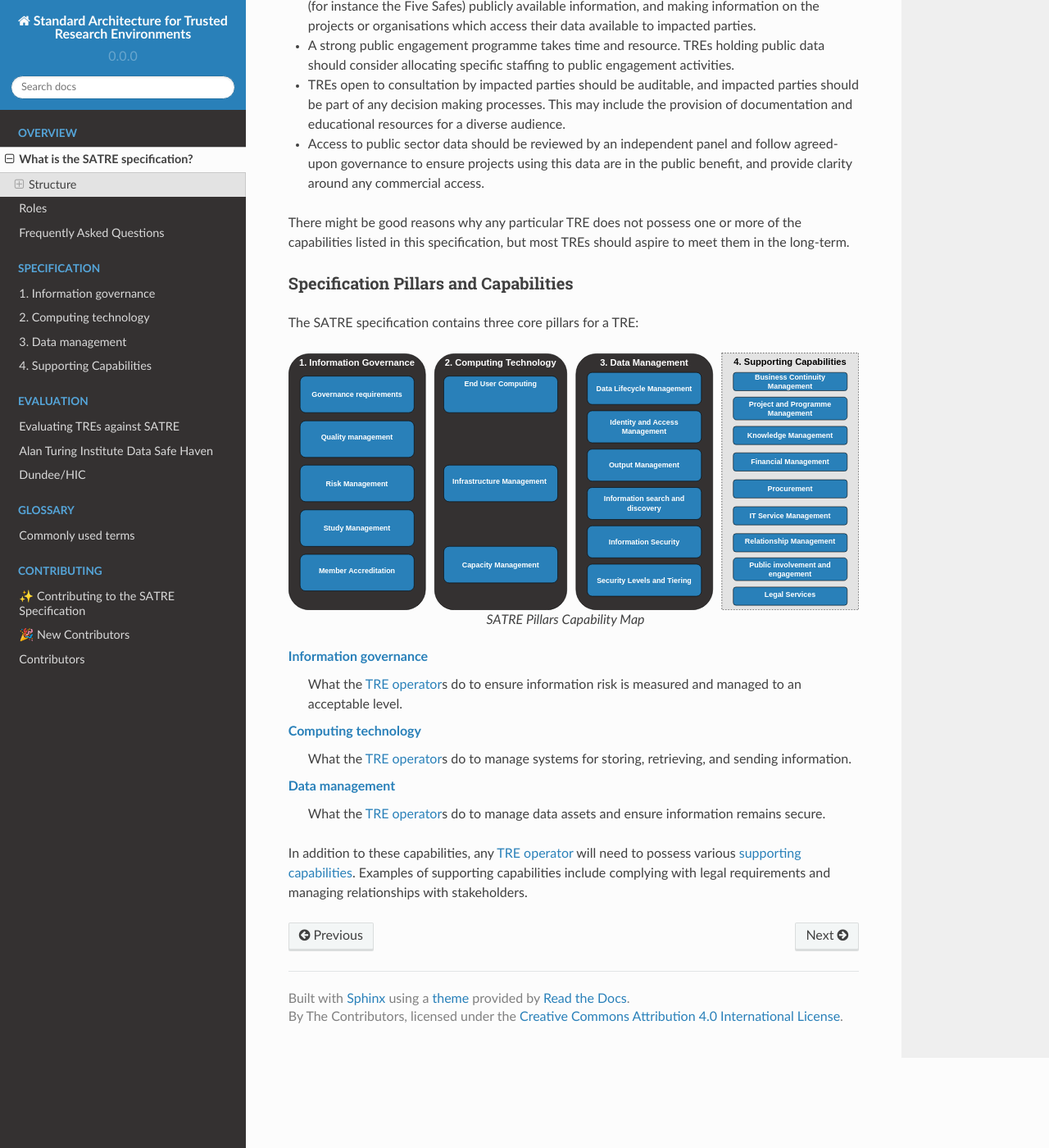
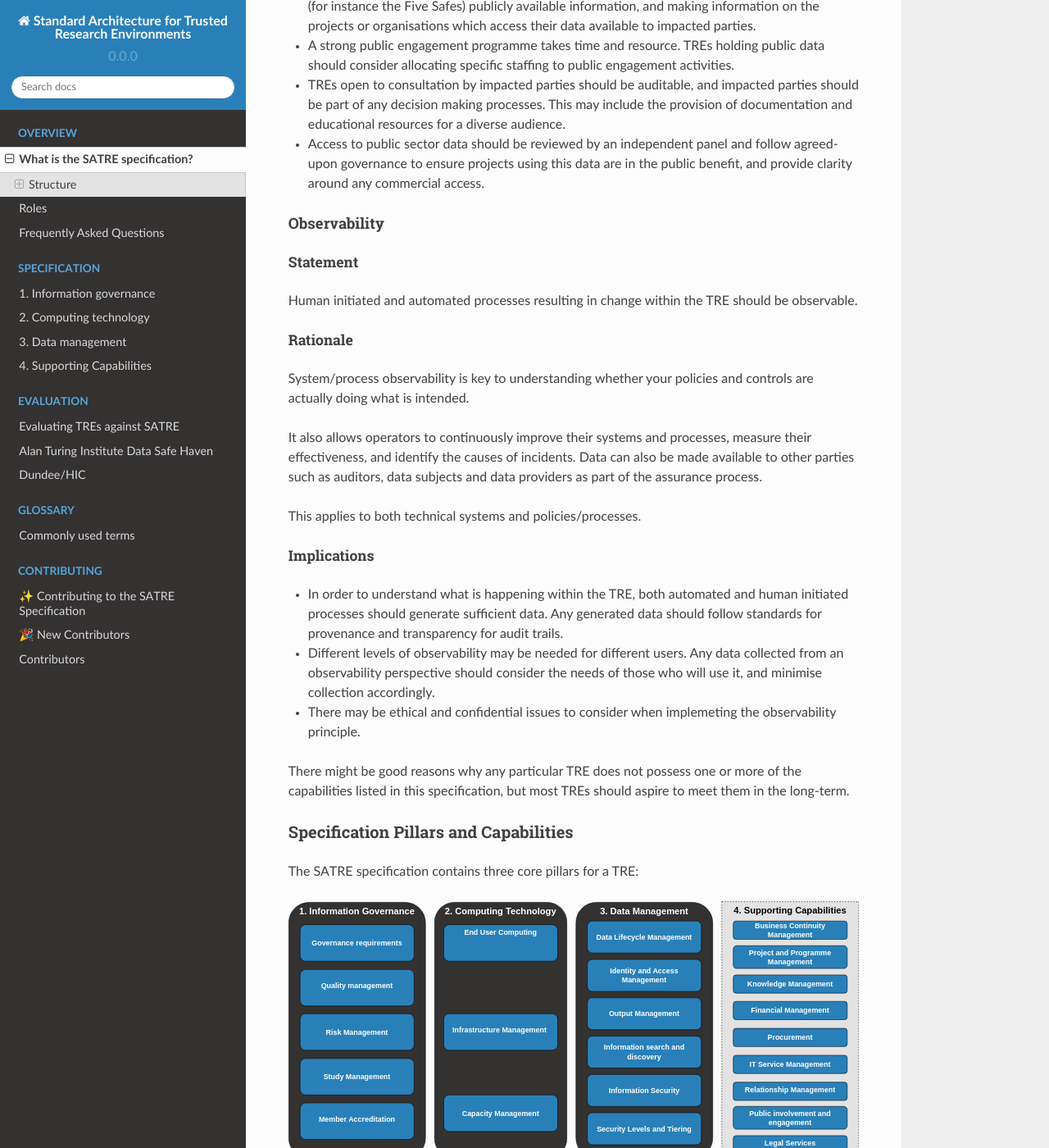
Before and after one commit to sa-tre/satre-specification, a Sphinx documentation site: the page built from docs/source/specification.md, in a window 1280 px wide and 1400 px high, scrolled down 3653 px. Shown: the whole window at 82% size. Built offline with Sphinx 7.4.7 and the Read the Docs theme 2.0.0, drawn with Linux system fonts in a browser that asks for light colours.

Commit message:
Observability

```diff
--- a/docs/source/specification.md
+++ b/docs/source/specification.md
@@ -111,8 +111,21 @@ Being transparent about the data held and the projects or organisations who acce
 - TREs open to consultation by impacted parties should be auditable, and impacted parties should be part of any decision making processes. This may include the provision of documentation and educational resources for a diverse audience.
 -  Access to public sector data should be reviewed by an independent panel and follow agreed-upon governance to ensure projects using this data are in the public benefit, and provide clarity around any commercial access.
 
+#### Observability
+##### Statement
+Human initiated and automated processes resulting in change within the TRE should be observable.
 
+##### Rationale
+System/process observability is key to understanding whether your policies and controls are actually doing what is intended.
 
+It also allows operators to continuously improve their systems and processes, measure their effectiveness, and identify the causes of incidents. Data can also be made available to other parties such as auditors, data subjects and data providers as part of the assurance process.
+
+This applies to both technical systems and policies/processes.
+
+##### Implications
+- In order to understand what is happening within the TRE, both automated and human initiated processes should generate sufficient data. Any generated data should follow standards for provenance and transparency for audit trails.
+- Different levels of observability may be needed for different users. Any data collected from an observability perspective should consider the needs of those who will use it, and minimise collection accordingly.
+- There may be ethical and confidential issues to consider when implemeting the observability principle.
 
 
 There might be good reasons why any particular TRE does not possess one or more of the capabilities listed in this specification, but most TREs should aspire to meet them in the long-term.
```
